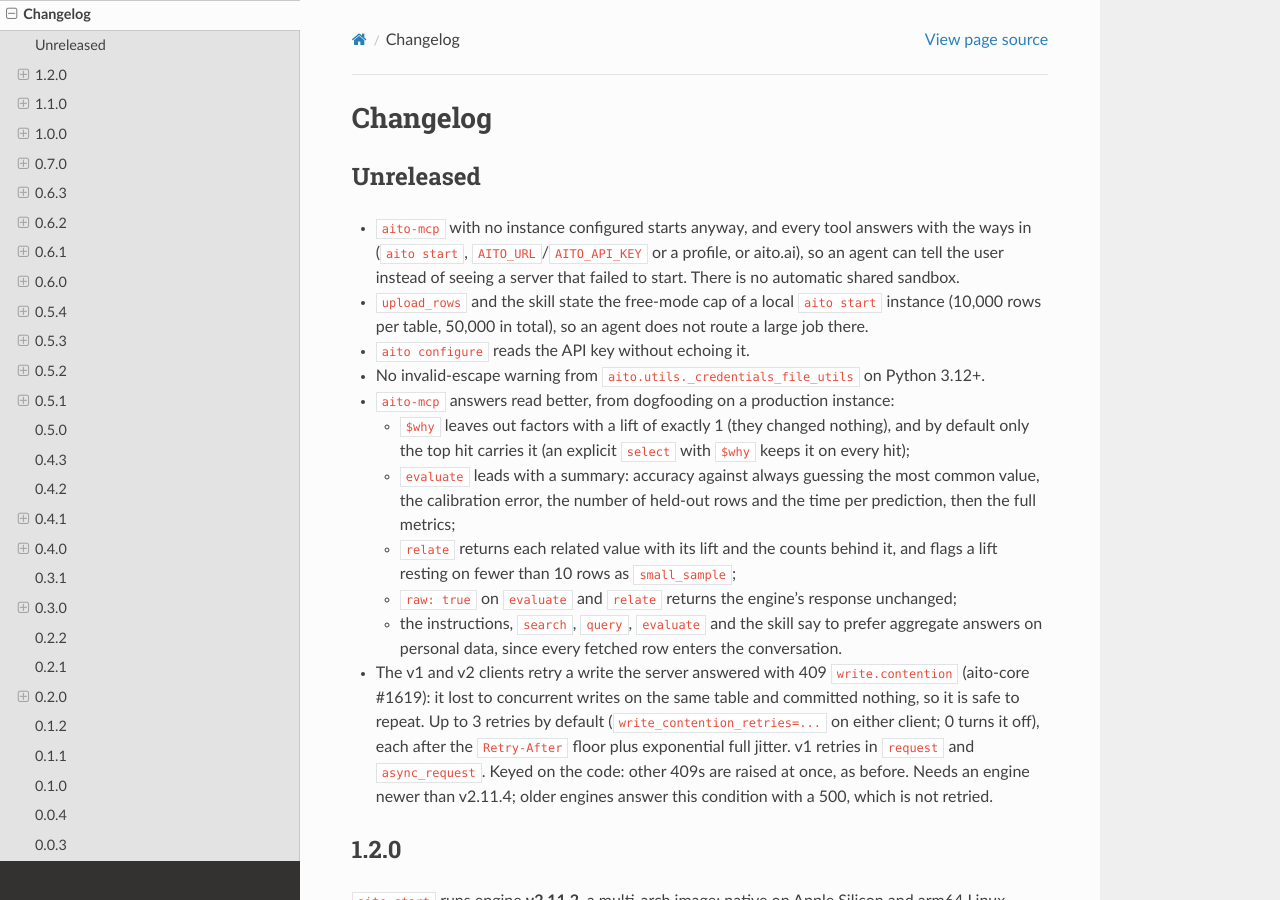
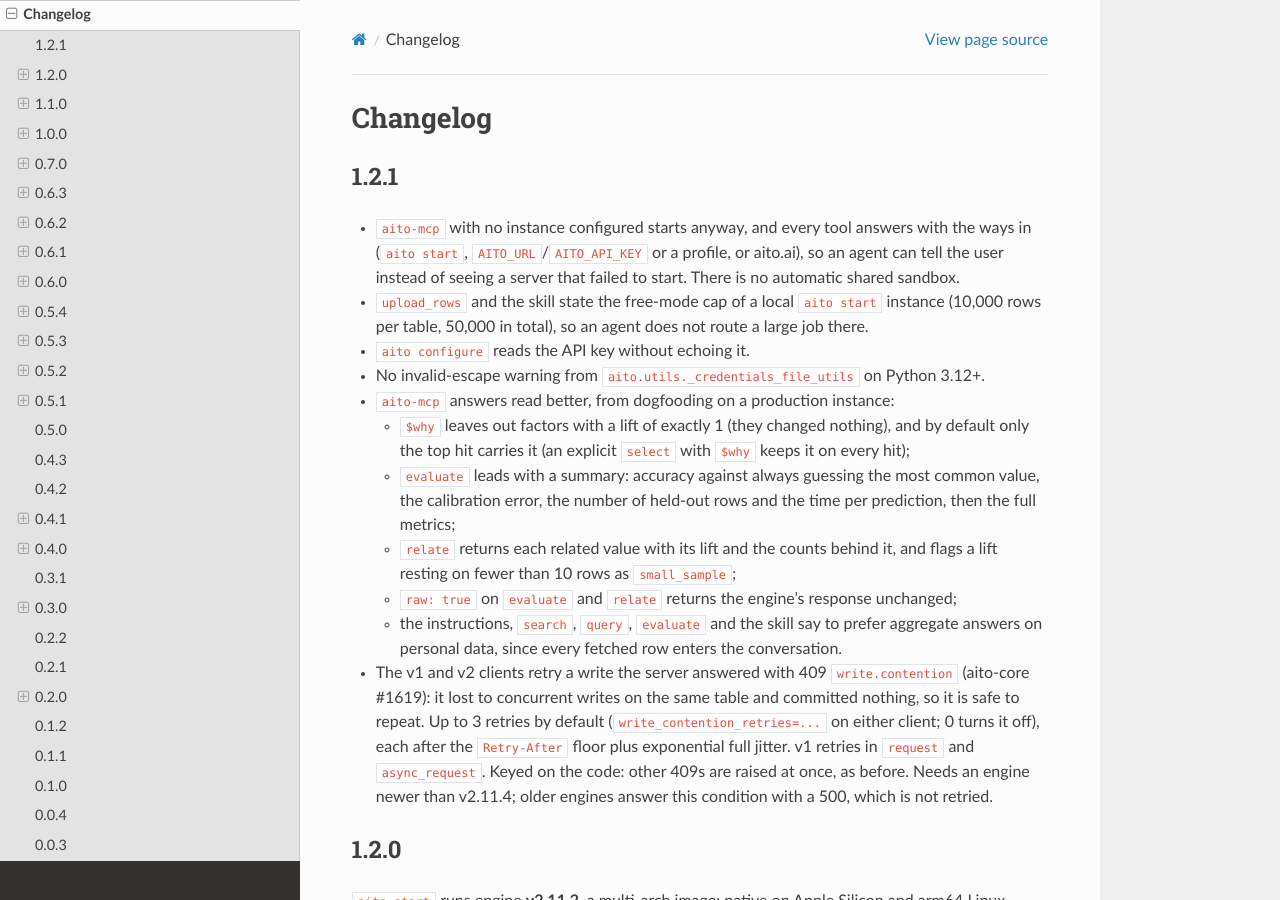
Before and after one commit to AitoDotAI/aito-python-tools, a Sphinx documentation site: the page built from docs/source/changelog.rst, in a window 1280 px wide and 900 px high. Built offline with Sphinx 7.4.7 and the Read the Docs theme 3.1.0, drawn with Linux system fonts in a browser that asks for light colours.

Commit message:
Release 1.2.1
python scripts/versions.py bump 1.2.1: aitoai, aito-mcp (and its aitoai[mcp] pin), server.json,
and the changelog's Unreleased section. The engine pin stays v2.11.2: no newer image is on ghcr.

Co-Authored-By: Claude Opus 5.5 <noreply@anthropic.com>
Claude-Session: https://claude.ai/code/session_01AGxAujqUXtXMNcLfpqm96r

```diff
--- a/aito/__init__.py
+++ b/aito/__init__.py
@@ -17,7 +17,7 @@ eager ``from aito.v1 import Client`` here would make ``import aito.v2`` load the
 v1 stack — the import-weight defect fixed in 0.6.2, reintroduced one level up.
 """
 
-__version__ = "1.2.0"
+__version__ = "1.2.1"
 
 #: The API version ``aito.Client`` points at. Changes only on a major release.
 DEFAULT_API_VERSION = 'v2'
--- a/docs/source/changelog.rst
+++ b/docs/source/changelog.rst
@@ -1,8 +1,8 @@
 Changelog
 =========
 
-Unreleased
-----------
+1.2.1
+-----
 
 - ``aito-mcp`` with no instance configured starts anyway, and every tool answers with the ways in
   (``aito start``, ``AITO_URL``/``AITO_API_KEY`` or a profile, or aito.ai), so an agent can tell the
```
Also changed, not shown: 2 other files.
